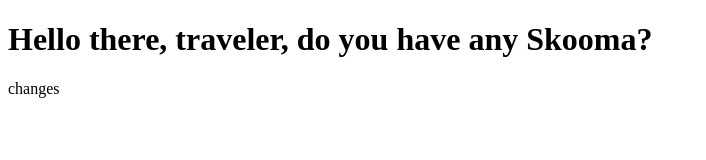
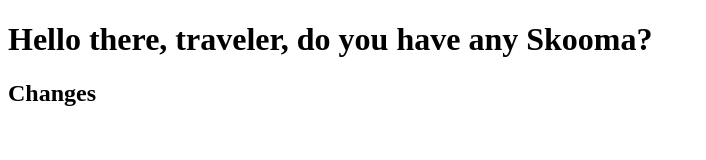
Before and after one commit to ptagliavia/new-project, a plain HTML site: page index.html in a window 1280 px wide. Shown: the whole page, without its empty margins (0-706 px from the left). Drawn offline with Linux system fonts and the light colour scheme.

Commit message:
added h2

```diff
--- a/index.html
+++ b/index.html
@@ -9,6 +9,6 @@
 </head>
 <body>
 <h1>Hello there, traveler, do you have any Skooma?</h1>
-<p>changes</p>
+<h2>Changes</h2>
 </body>
 </html>
```
